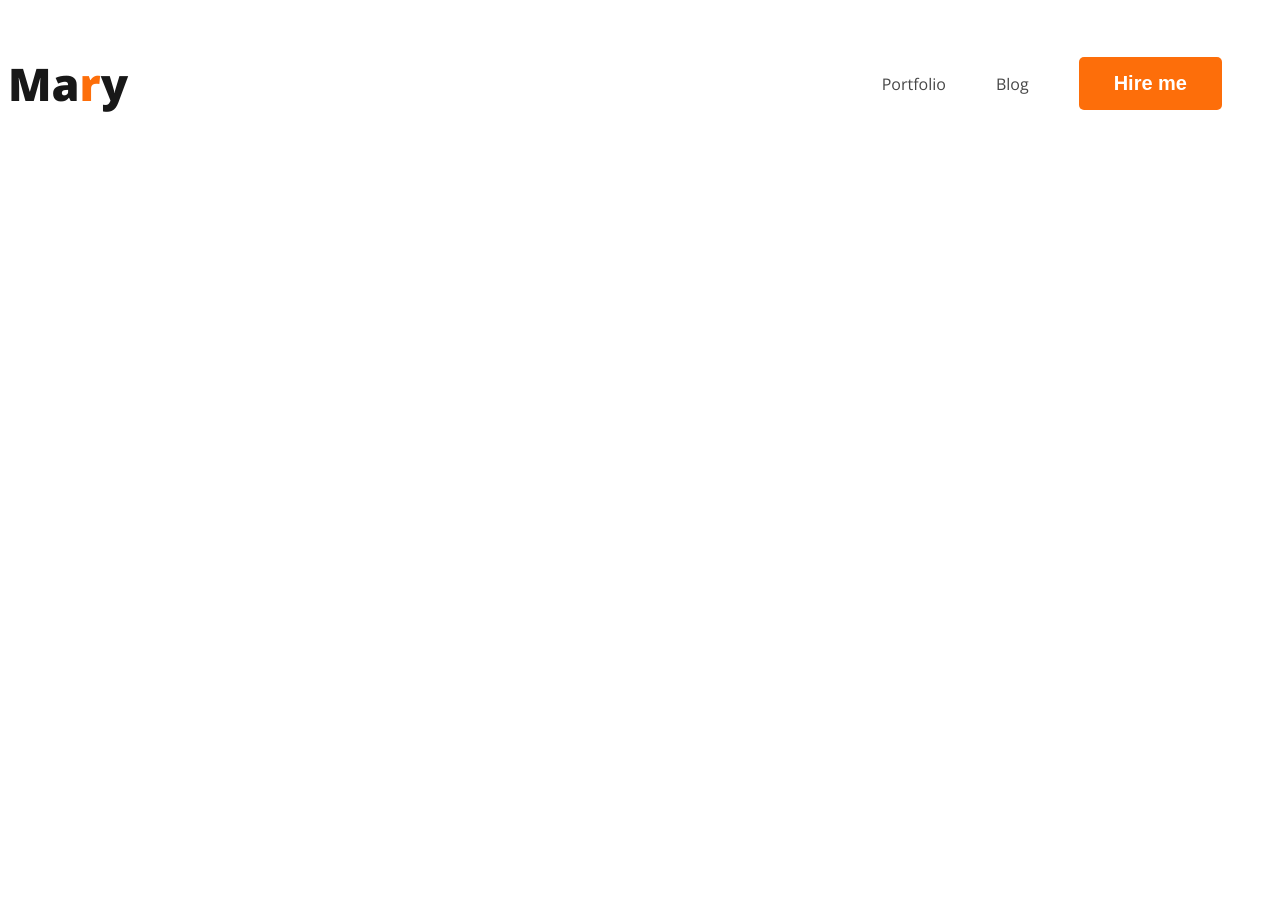
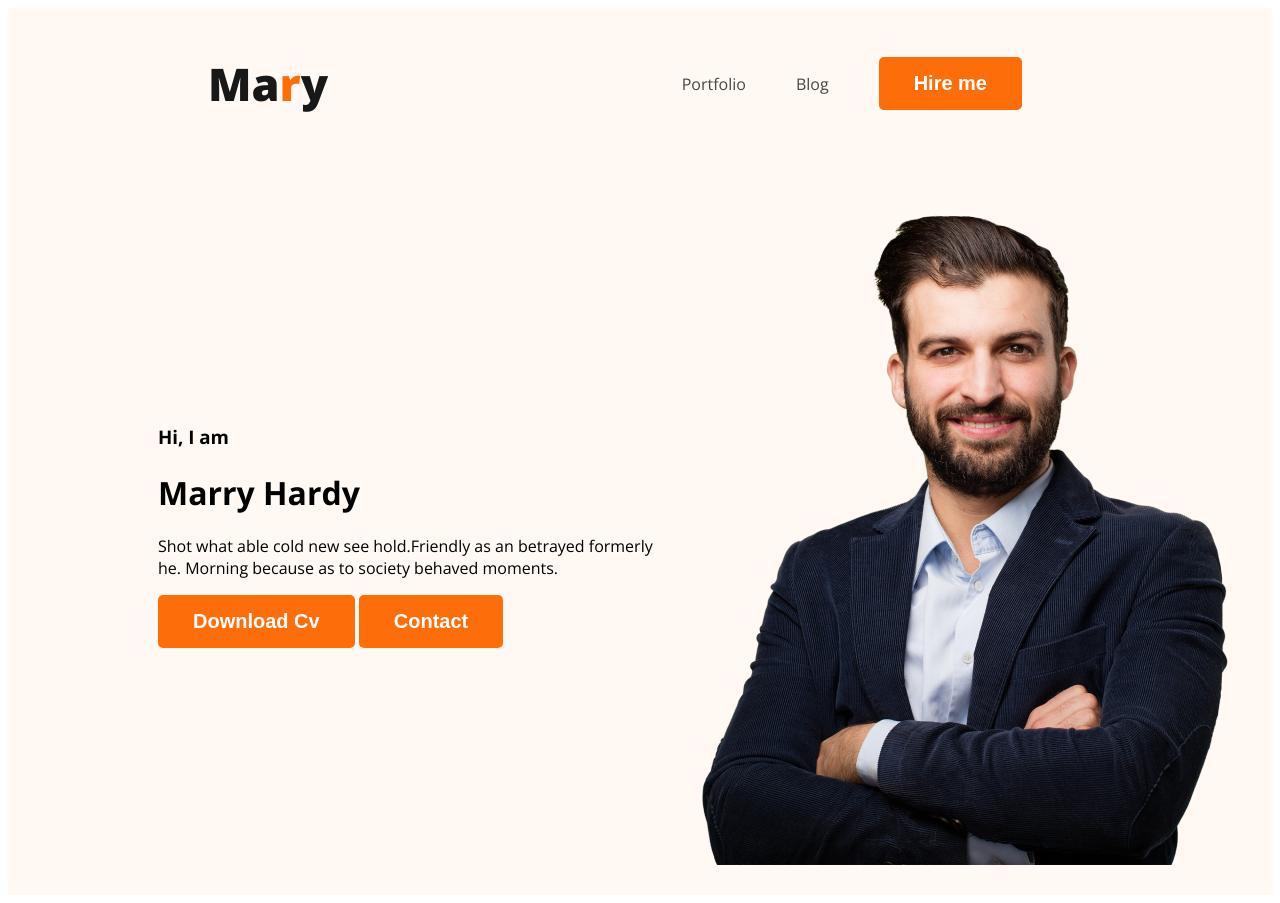
Before and after one commit to mdtanvirbd/webdeveloper-portfolio, a plain HTML site: page index.html in a window 1280 px wide. Before the commit the page ends 800 px from the top, so only its background shows below. Drawn offline with nearby package versions, Linux system fonts and the light colour scheme.

Commit message:
profile-pic

```diff
--- a/Styles/portfolio.css
+++ b/Styles/portfolio.css
@@ -7,6 +7,7 @@ nav{
     display: flex;
     justify-content: space-between;
     align-items: center;
+    margin: 0 200px;
 }
 .nav-title{
 color: #181818;
@@ -38,3 +39,19 @@ font-size: 20px;
 font-weight: 700;
 padding: 15px 35px;
 }
+/*heder style*/
+header{
+    background-color: #fff8f3;
+}
+.banner{
+    padding: 30px 30px 30px 150px;
+    display: flex;
+    align-items: center;
+
+}
+ .banner.profile-pic{
+    width: 500px;
+
+
+
+}
--- a/index.html
+++ b/index.html
@@ -11,7 +11,7 @@
     <link rel="stylesheet" href="Styles/portfolio.css">
 </head>
 <body>
-    <header>
+    <header class="header">
         <nav>
             <h3 class="nav-title">Ma<span class="text-primary">r</span>y</h3>
             <ul>
@@ -20,6 +20,18 @@
                 <li><button class="btn-primary">Hire me</button></li>
             </ul>
         </nav>
+        <div class="banner">
+            <div>
+                <h3 class="banner-greeting">Hi, I  am</h3>
+                <h1 class="banner-head">Marry Hardy</h1>
+                <p>Shot what able cold new see hold.Friendly as an betrayed formerly <br>he.
+                    Morning because as to society behaved moments.</p>
+                    <button class="btn-primary">Download Cv</button>
+                    <button class="btn-primary">Contact</button>
+
+            </div>
+            <img class="profile-pic" src="images/hardy.png" alt="">
+        </div>
 
     </header>
 
```
